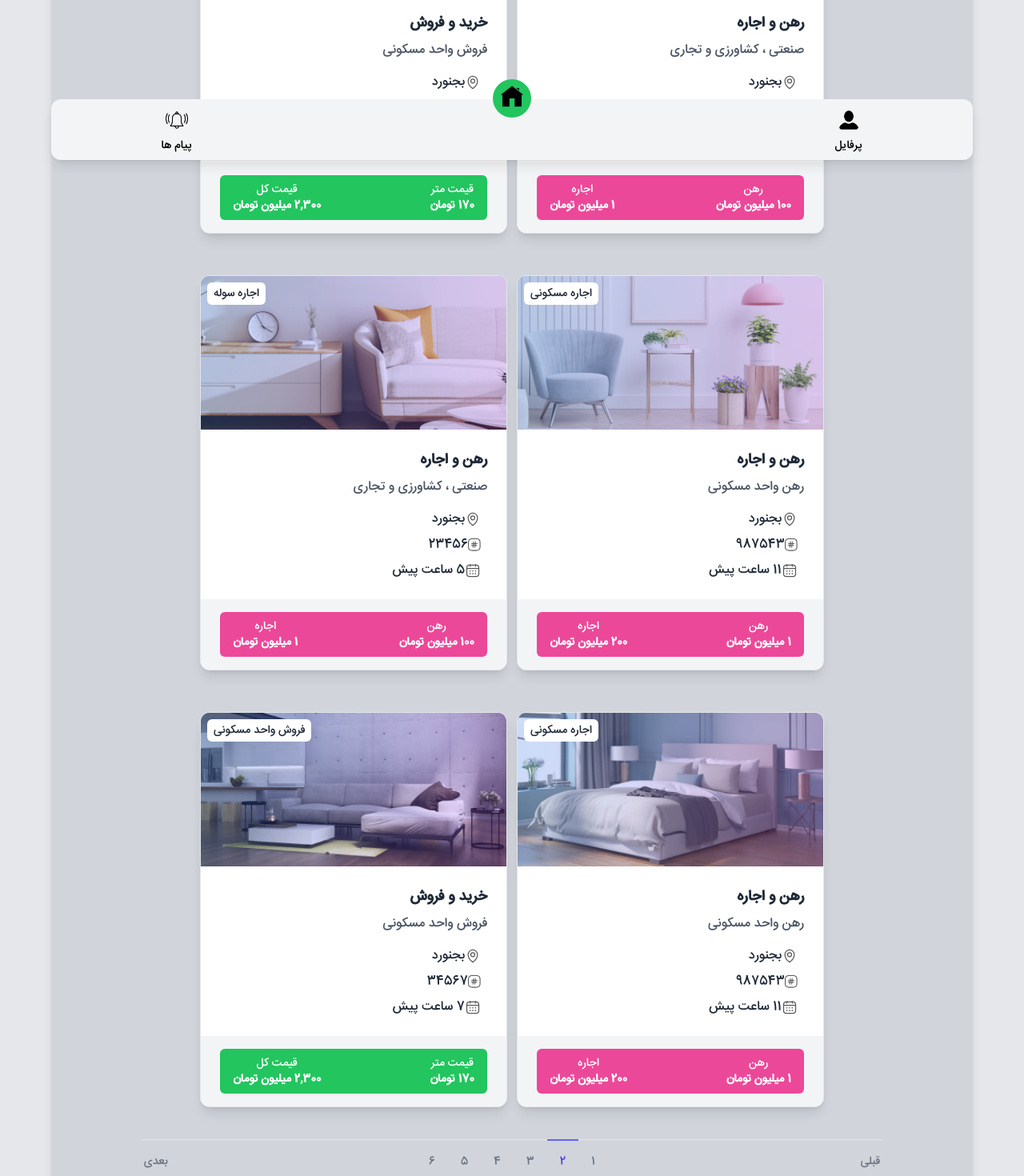
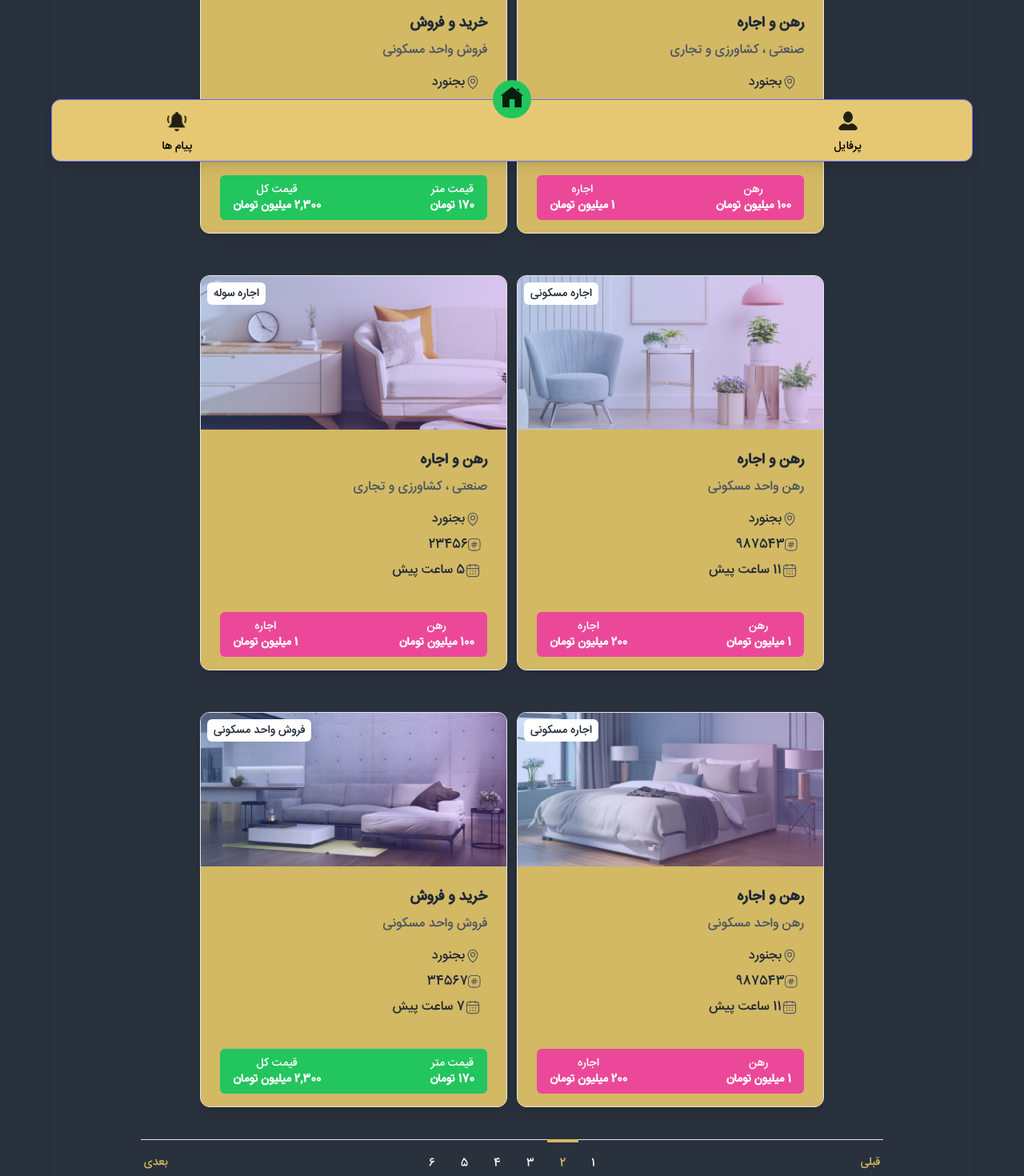
Before and after one commit to hidarshoja/amlack-2, a Vue app: page /expertMonitor/PropertyMonitor in a window 1280 px wide. Shown: the part 560-2030 px from the top of the page at 80% size. Built offline with nearby package versions, Linux system fonts and the light colour scheme.

Commit message:
img-back-refresh

```diff
--- a/src/components/FileHomeComponent.vue
+++ b/src/components/FileHomeComponent.vue
@@ -1,6 +1,6 @@
 <template>
   <div
-   class="w-[250px] h-[150px] rounded-lg bg-gold1 shadow-lg flex flex-col hover:bg-gold2 items-center justify-around p-3"
+   class="w-[250px] h-[150px] rounded-lg custom-gradient-bg shadow-lg flex flex-col hover:bg-gold2 items-center justify-around p-3"
   >
  <img :src="imageSrc" class="w-20" alt="" />
    <span class="text-2xl font-semibold text-[#5909B5]">{{ label }}</span>
--- a/src/components/FooterMonitorComponent.vue
+++ b/src/components/FooterMonitorComponent.vue
@@ -1,7 +1,7 @@
 <template>
   <div class="w-full h-28 text-center fixed bottom-1 z-10">
     <div
-      class="flex flex-row items-center justify-center lg:justify-around relative w-[90%]  mx-auto bg-gray-100 shadow-lg py-2 px-3 rounded-xl"
+      class="flex flex-row items-center justify-center lg:justify-around relative w-[90%]  mx-auto bg-gold2 border border-[#696cff] shadow-lg py-2 px-3 rounded-xl"
     >
 
       <div
@@ -9,7 +9,7 @@
       >
          <router-link to="/expertMonitor/PropertyMonitor">
           <span class="inline-block p-1 rounded-full">
-            <img src="/icons/home.png" class="w-7" alt="" />
+            <img src="/icons/home.png" class="w-7 opacity-85" alt="" />
           </span>
         </router-link>
 
@@ -19,62 +19,26 @@
 
           <div class="flex flex-col items-center gap-1 cursor-pointer">
             <span class="inline-block p-1 rounded-full">
-              <img src="/icons/user.png" class="w-7" alt="" />
+              <img src="/icons/user.png" class="w-7 opacity-85" alt="" />
             </span>
             <span class="text-sm"> پرفایل </span>
           </div>
       </router-link>
 
 
-       <!-- <router-link to="/ApplicantsView">
 
-            <div class="flex flex-col items-center gap-1 cursor-pointer">
-              <span class="inline-block p-1 rounded-full">
-                <img src="/icons/users.png" class="w-7" alt="" />
-              </span>
-              <span> متقاضیان </span>
-            </div>
-
-       </router-link> -->
-
-       <!-- <router-link to="/ApplicantsView">
-
-         <div class="flex flex-col items-center gap-1 cursor-pointer">
-           <span class="inline-block p-1 rounded-full">
-             <img src="/icons/users.png" class="w-7" alt="" />
-           </span>
-           <span> متقاضیان </span>
-         </div>
-
-    </router-link> -->
       </div>
       <div></div>
       <div class="flex items-center justify-end w-full lg:w-1/6 gap-5">
         <div class="flex flex-col items-center gap-1 cursor-pointer">
           <router-link to="/expertMonitor/NotificationMonitor" class="flex flex-col items-center gap-1">
           <span class="inline-block p-1 rounded-full">
-            <img src="/icons/alert.png" class="w-7" alt="" />
+            <img src="/icons/alert8.png" class="w-7 opacity-85" alt="" />
           </span>
           <span class="text-sm">  پیام ها  </span>
           </router-link>
         </div>
-        <!-- <div class="flex flex-col items-center gap-1 cursor-pointer">
-          <router-link to="/CustomersView" class="flex flex-col items-center gap-1">
-            <span class="inline-block p-1 rounded-full">
-              <img src="/icons/user.png" class="w-7" alt="" />
-            </span>
-            <span> مشتریان </span>
-          </router-link>
-        </div>
 
-        <div class="flex flex-col items-center gap-1 cursor-pointer">
-          <router-link to="/expert/loginExpert" class="flex flex-col items-center gap-1">
-            <span class="inline-block p-1 rounded-full">
-              <img src="/icons/user.png" class="w-7" alt="" />
-            </span>
-            <span> متخصصان </span>
-          </router-link>
-        </div> -->
       </div>
     </div>
   </div>
--- a/src/components/HeaderMonitorComponent.vue
+++ b/src/components/HeaderMonitorComponent.vue
@@ -5,7 +5,7 @@
             <img src="/img/sorena.png" class="w-[30px]" alt="" />
           </div>
           <div>
-            <span class="text-green-950 text-xl font-semibold"
+            <span class="text-gold1 text-xl font-semibold"
               >املاک سورنا</span
             >
           </div>
--- a/src/index.css
+++ b/src/index.css
@@ -5,6 +5,6 @@
 
 @layer utilities {
     .custom-gradient-bg {
-      background: linear-gradient(100deg, #c9ab33 0%, #f3e9ca 25%, #AF8824 50%, #fff6d7 75%, #7D5C14 100%);
+      background: linear-gradient(100deg, #c9ab33 18%, #f3e9ca 25%, #AF8824 50%, #fff6d7 75%, #7D5C14 100%);
     }
   }
--- a/src/layouts/RootlayotMonitor.vue
+++ b/src/layouts/RootlayotMonitor.vue
@@ -1,6 +1,6 @@
 <template>
     <div>
-      <div class="w-full min-h-[1500px] bg-gray-200">
+      <div class="w-full min-h-[1500px] bg-[#29313d]">
         <!-- <div class="h-[100px]"></div> -->
        <!-- <HeaderComponent /> -->
           <div class="w-full">
--- a/src/views/PropertyMonitor.vue
+++ b/src/views/PropertyMonitor.vue
@@ -1,11 +1,11 @@
 <template>
   <div
-    class="w-[90%] min-h-[1000px] mx-auto bg-gray-300 shadow-lg py-10 px-3 lg:px-28 rounded-xl"
+    class="w-[90%] min-h-[1000px] mx-auto shadow-lg py-10 px-3 lg:px-28 rounded-xl"
   >
     <div class="flex items-center justify-between">
       <h3 class="flex gap-1 items-center">
-        <span class="text-[#333] font-semibold"> ملک های ثبت شده </span>
-        <span class="text-[#333] font-semibold">⟵</span>
+        <span class="text-gold1 font-semibold"> ملک های ثبت شده </span>
+        <span class="text-gold1 font-semibold">⟵</span>
       </h3>
     </div>
     <div class="w-full relative mt-3">
@@ -21,7 +21,7 @@
       />
     </div>
     <div class="flex mt-5 items-center justify-between">
-      <div class="flex gap-2 text-sm">
+      <div class="flex gap-2 text-sm text-gold1">
         <span>نمایش</span>
         <span>20</span>
         <span>مورد از</span>
@@ -39,7 +39,7 @@
 
           <!-- طرح 6 -->
           <div
-            class="max-w-sm mx-auto bg-white rounded-xl shadow-lg overflow-hidden border border-gray-200"
+            class="max-w-sm mx-auto bg-gold1 rounded-xl shadow-lg overflow-hidden border border-gray-200"
           >
             <div
               class="bg-gradient-to-r from-blue-500 to-purple-500 h-48 relative"
@@ -82,7 +82,7 @@
                 <span class="text-gray-800">{{ item.time }} ساعت پیش</span>
               </div>
             </div>
-            <div class="bg-gray-100 px-6 py-4">
+            <div class="bg-gold1 px-6 py-4">
               <div
                 v-if="item.type === 'رهن و اجاره'"
                 class="flex justify-between items-center bg-pink-500 text-white py-2 px-4 rounded-md"
@@ -126,7 +126,7 @@
         class="flex flex-col items-center justify-center gap-5"
       >
         <img src="/img/file.svg" class="w-72" alt="" />
-        <span class="text-[#333] font-semibold">هیچ فایلی ثبت نشده است !</span>
+        <span class="text-gold1 font-semibold">هیچ فایلی ثبت نشده است !</span>
       </div>
     </div>
     <nav
@@ -135,7 +135,7 @@
       <div class="-mt-px flex w-0 flex-1">
         <a
           href="#"
-          class="inline-flex items-center border-t-2 border-transparent pr-1 pt-4 text-sm font-medium text-gray-500 hover:border-gray-300 hover:text-gray-700"
+          class="inline-flex items-center border-t-2 border-transparent pr-1 pt-4 text-sm font-medium text-gold1 hover:border-gray-300 hover:text-gold6"
         >
           قبلی
         </a>
@@ -143,40 +143,35 @@
       <div class="hidden md:-mt-px md:flex">
         <a
           href="#"
-          class="inline-flex items-center border-t-2 border-transparent px-4 pt-4 text-sm font-medium text-gray-500 hover:border-gray-300 hover:text-gray-700"
-          >1</a
-        >
+          class="inline-flex items-center border-t-4 border-transparent px-4 pt-4 text-sm font-medium text-gray-100 hover:border-gold1 hover:text-gold1"
+          >1</a>
         <a
           href="#"
-          class="inline-flex items-center border-t-2 border-indigo-500 px-4 pt-4 text-sm font-medium text-indigo-600"
+          class="inline-flex items-center border-t-4 border-gold1 px-4 pt-4 text-sm font-medium text-gold1"
           aria-current="page"
           >2</a
         >
         <a
           href="#"
-          class="inline-flex items-center border-t-2 border-transparent px-4 pt-4 text-sm font-medium text-gray-500 hover:border-gray-300 hover:text-gray-700"
-          >3</a
-        >
-        <a
+          class="inline-flex items-center border-t-4 border-transparent px-4 pt-4 text-sm font-medium text-gray-100 hover:border-gold1 hover:text-gold1"
+          >3</a>
+          <a
           href="#"
-          class="inline-flex items-center border-t-2 border-transparent px-4 pt-4 text-sm font-medium text-gray-500 hover:border-gray-300 hover:text-gray-700"
-          >4</a
-        >
-        <a
+          class="inline-flex items-center border-t-4 border-transparent px-4 pt-4 text-sm font-medium text-gray-100 hover:border-gold1 hover:text-gold1"
+          >4</a>
+          <a
           href="#"
-          class="inline-flex items-center border-t-2 border-transparent px-4 pt-4 text-sm font-medium text-gray-500 hover:border-gray-300 hover:text-gray-700"
-          >5</a
-        >
-        <a
+          class="inline-flex items-center border-t-4 border-transparent px-4 pt-4 text-sm font-medium text-gray-100 hover:border-gold1 hover:text-gold1"
+          >5</a>
+          <a
           href="#"
-          class="inline-flex items-center border-t-2 border-transparent px-4 pt-4 text-sm font-medium text-gray-500 hover:border-gray-300 hover:text-gray-700"
-          >6</a
-        >
+          class="inline-flex items-center border-t-4 border-transparent px-4 pt-4 text-sm font-medium text-gray-100 hover:border-gold1 hover:text-gold1"
+          >6</a>
       </div>
       <div class="-mt-px flex w-0 flex-1 justify-end">
         <a
           href="#"
-          class="inline-flex items-center border-t-2 border-transparent pl-1 pt-4 text-sm font-medium text-gray-500 hover:border-gray-300 hover:text-gray-700"
+          class="inline-flex items-center border-t-2 border-transparent pl-1 pt-4 text-sm font-medium text-gold1 hover:border-gray-300 hover:text-gold6"
         >
           بعدی
         </a>
@@ -189,7 +184,7 @@
 import { ref } from "vue";
 import { Switch } from "@headlessui/vue";
 
-const enabled = ref(false);
+
 
 export default {
   components: {
```
Also changed, not shown: src/views/NotificationMonitorView.vue (+4 -4 lines), src/views/ProfileMonitorView.vue (+12 -12 lines), src/views/PropertyRegistrationView.vue (+21 -21 lines), public/icons/alert8.png (added).
